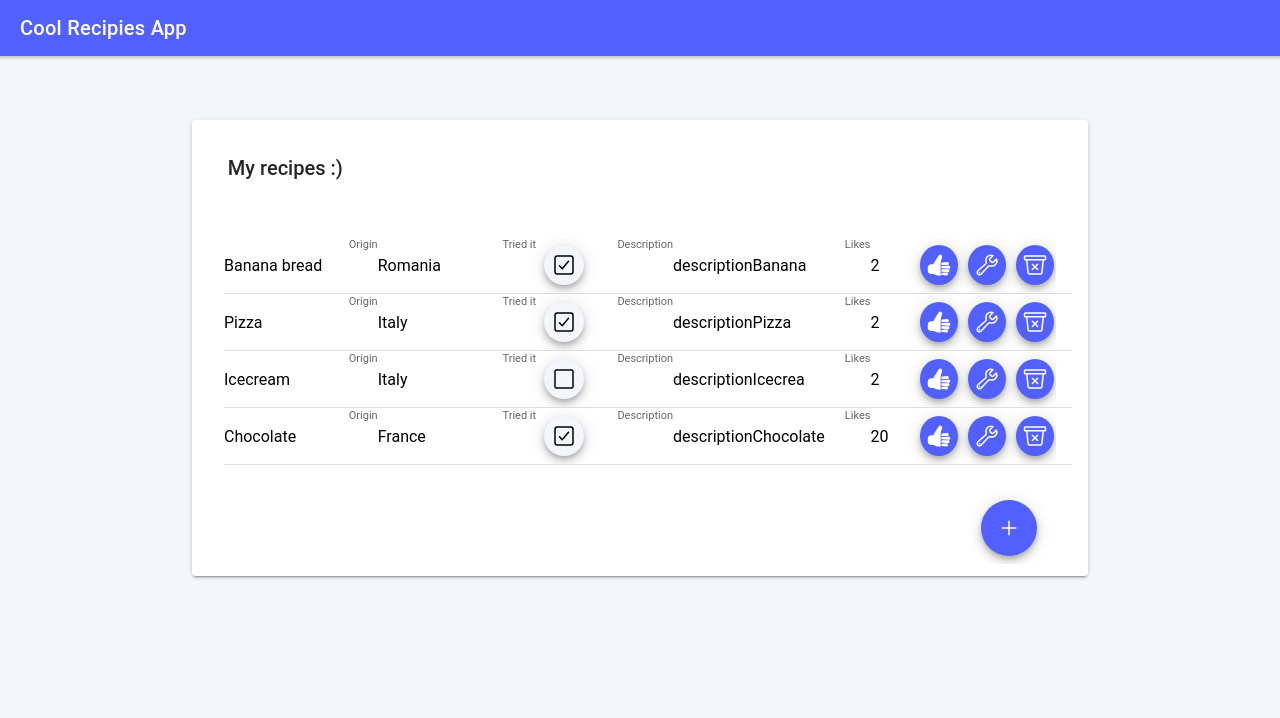
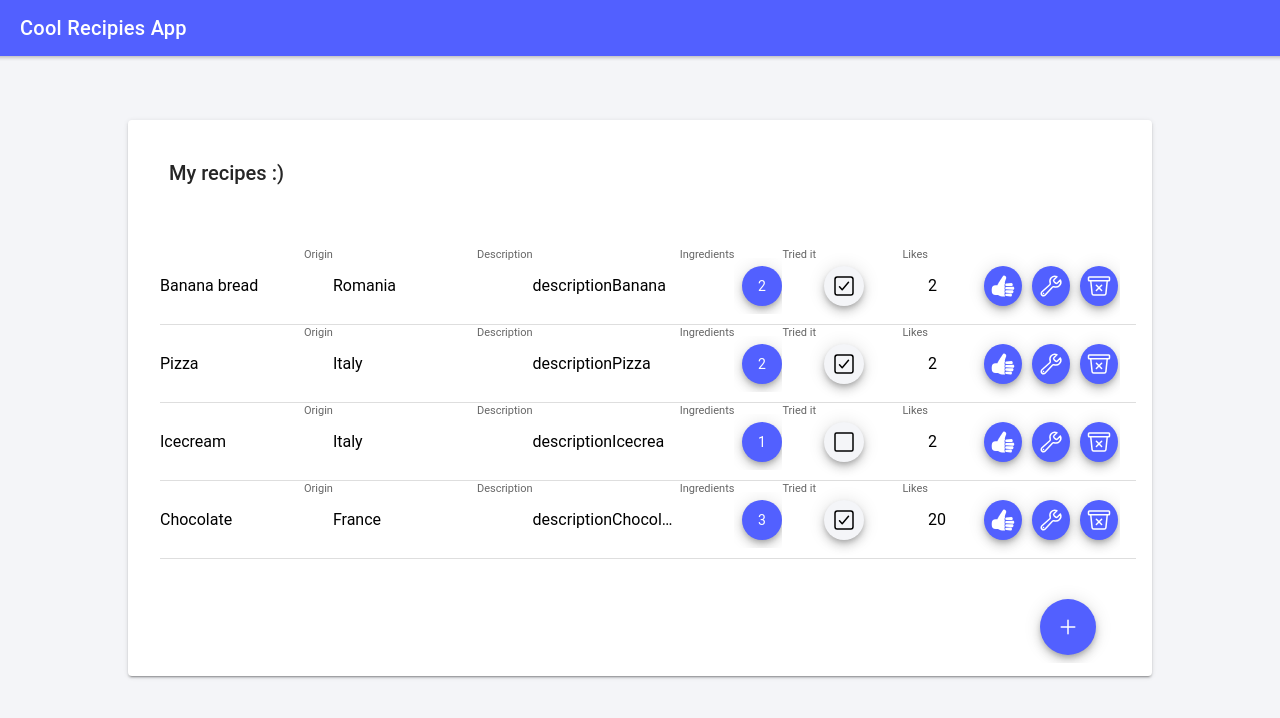
Before and after one commit to florentina-ban/ionic, a React (Create React App) app: page /home in a window 1280 px wide. Shown: the top 718 px of the page. Built offline with nearby package versions, Linux system fonts and the light colour scheme.

Commit message:
Add recipeIngredient

```diff
--- a/src/components/Recipe.tsx
+++ b/src/components/Recipe.tsx
@@ -1,4 +1,4 @@
-import {IonFabButton, IonIcon, IonItem, IonLabel, IonNote } from '@ionic/react';
+import {IonButton, IonFabButton, IonIcon, IonItem, IonLabel, IonNote } from '@ionic/react';
 import {  buildOutline, checkboxOutline,  squareOutline, thumbsUp, trashBinOutline } from 'ionicons/icons';
 import React, { useState } from 'react';
 import RecipePropsExt from '../interfaces/RecipePropsExt';
@@ -13,7 +13,7 @@ const Recipe: React.FC<RecipePropsExt> = (props) => {
         const likeNo = likes + 1;
         setState({...state, likes: likeNo});
     }
-    const {id, name, text, likes, date, triedIt, origin} = state;
+    const {id, name, text, likes, ingredients, date, triedIt, origin} = state;
 
     const onEditRecipe = () => {
         const { editRecipe } = state;
@@ -24,18 +24,24 @@ const Recipe: React.FC<RecipePropsExt> = (props) => {
       removeRecipe(id);
 
     }
+    const showIngredients = () => {
+      console.log(ingredients);
+    }
 
+    console.log("recipe");
   return (
         <IonItem>
           <IonLabel class="normalLabel">{name}</IonLabel>
           <IonNote>Origin</IonNote>
           <IonLabel class="normalLabel">{origin}</IonLabel>
+          <IonNote>Description</IonNote>
+          <IonLabel class="largeLabel">{text}</IonLabel>
+          <IonNote>Ingredients </IonNote>
+          <IonLabel class="smallLabel"><IonFabButton size="small" color="tertiary" onClick={showIngredients}>{ingredients?.length}</IonFabButton></IonLabel>
           <IonNote>Tried it</IonNote>
           { triedIt && <IonFabButton color="light" size="small"><IonIcon  icon={checkboxOutline}/></IonFabButton>}
           { !triedIt && <IonFabButton color="light" size="small"><IonIcon icon={squareOutline}/></IonFabButton> }
 
-          <IonNote>Description</IonNote>
-          <IonLabel class="largeLabel">{text}</IonLabel>
           <IonNote>Likes</IonNote>
           <IonLabel class="smallLabel">{likes}</IonLabel>
           <div className="flexInlineContainer">
--- a/src/components/RecipeList.tsx
+++ b/src/components/RecipeList.tsx
@@ -6,17 +6,42 @@ import { RouteComponentProps } from 'react-router';
 import RecipeProps from '../interfaces/RecipeProps';
 import { getLogger } from '../core';
 import { add, addCircleOutline } from 'ionicons/icons';
+import IngredientProps from '../interfaces/IngredientProp';
+import RecipeIngredientProps from '../interfaces/RecipeIngredientProps';
+import RecipeIngredient from './RecipeIngredient';
 
 const recipesProvider = () => {
     var recipeList: RecipeProps[]
+    const ingredients = ingredientProvider();
+    var recipeIngredients1, recipeIngredients2, recipeIngredients3, recipeIngredients4: RecipeIngredientProps[]
+    recipeIngredients1 = [{id: 1, ingredient: ingredients[0], quantity: 2},{id: 2, ingredient: ingredients[1], quantity: 3}]
+    recipeIngredients2 = [{id: 1, ingredient: ingredients[2], quantity: 1},{id: 2, ingredient: ingredients[3], quantity: 1.5}]
+    recipeIngredients3 = [{id: 1, ingredient: ingredients[0], quantity: 1}]
+    recipeIngredients4 = [{id: 1, ingredient: ingredients[3], quantity: 1},{id: 2, ingredient: ingredients[1], quantity: 2.2}, {id: 2, ingredient: ingredients[0], quantity: 2.2}]
+
     recipeList = [
-        { id: 1, name: "Banana bread", origin: "Romania", triedIt:true, date: new Date('2020-10-11'), text: "descriptionBanana", likes: 2},
-        { id: 2, name: "Pizza", origin: "Italy", triedIt:true, date: new Date('2020-10-11'), text: "descriptionPizza", likes: 2},
-        { id: 3, name: "Icecream", origin: "Italy", triedIt:false, date: new Date('2020-10-11'), text: "descriptionIcecrea", likes: 2},
-        { id: 4, name: "Chocolate",  origin: "France", triedIt:true, date: new Date('2020-10-11'), text: "descriptionChocolate", likes: 20}
+        { id: 1, name: "Banana bread", origin: "Romania", ingredients: recipeIngredients1, triedIt:true, date: new Date('2020-10-11'), text: "descriptionBanana", likes: 2},
+        { id: 2, name: "Pizza", origin: "Italy", ingredients: recipeIngredients2, triedIt:true, date: new Date('2020-10-11'), text: "descriptionPizza", likes: 2},
+        { id: 3, name: "Icecream", origin: "Italy", ingredients: recipeIngredients3, triedIt:false, date: new Date('2020-10-11'), text: "descriptionIcecrea", likes: 2},
+        { id: 4, name: "Chocolate",  origin: "France", ingredients: recipeIngredients4, triedIt:true, date: new Date('2020-10-11'), text: "descriptionChocolate", likes: 20}
     ];
     return recipeList;
    }
+
+const ingredientProvider = () =>{
+    var ingredients: IngredientProps[] = [];
+    const ingredient1 = {id: 1, name:"flour"};
+    const ingredient2 = {id: 2, name:"onion"};
+    const ingredient3 = {id: 3, name:"potatoes"};
+    const ingredient4 = {id: 4, name:"milk"};
+    ingredients.push(ingredient1);
+    ingredients.push(ingredient2);
+    ingredients.push(ingredient3);
+    ingredients.push(ingredient4);
+
+    return ingredients;
+}
+
 
 const RecipeList: React.FC<RouteComponentProps> = ({history}) =>  {
     const [state, setRecipes] = useState({
@@ -30,7 +55,9 @@ const RecipeList: React.FC<RouteComponentProps> = ({history}) =>  {
         const origin = "Romania";
         const date = new Date("2019-08-05");
         const triedIt = false;
-        const recipes2 = recipes.concat({ id, origin, date, triedIt, text, name, likes:0});
+        var ingredients: RecipeIngredientProps[];
+        ingredients = [];
+        const recipes2 = recipes.concat({ id, origin, date, ingredients, triedIt, text, name, likes:0});
         setRecipes({recipes: recipes2, selected: selected});
     }
     const removeRecipe = (id: number) => {
@@ -52,8 +79,8 @@ const RecipeList: React.FC<RouteComponentProps> = ({history}) =>  {
                     <IonCardTitle class="cardTitle">My recipes  :)</IonCardTitle>
                     <IonCardContent >
                         <IonList >
-                        {recipes.map(({id, text, name, likes, origin, date, triedIt}) =>
-                        <Recipe key={id} id={id} origin={origin} date={date} triedIt={triedIt} name={name} text={text} likes={likes}
+                        {recipes.map(({id, text, name, likes, ingredients, origin, date, triedIt}) =>
+                        <Recipe key={id} id={id} origin={origin} ingredients={ingredients} date={date} triedIt={triedIt} name={name} text={text} likes={likes}
                         editRecipe={id => history.push(`/item/${id}`)}
                         removeRecipe={id => removeRecipe(id)}/>
                         )}
--- a/src/components/recipeList.css
+++ b/src/components/recipeList.css
@@ -1,6 +1,6 @@
 #recipeList{
     display: block;
-    width: 70%;
+    width: 80%;
     margin: auto;
     margin-top: 5%;
 }
--- a/src/interfaces/IngredientProp.tsx
+++ b/src/interfaces/IngredientProp.tsx
@@ -1,5 +1,5 @@
 interface IngredientProps {
-    id: string;
+    id: number;
     name: string;
 }
 
--- /dev/null
+++ b/src/interfaces/RecipeIngredientProps.tsx
@@ -0,0 +1,9 @@
+import IngredientProps from "./IngredientProp";
+
+interface RecipeIngredientProps {
+    id: number;
+    ingredient: IngredientProps;
+    quantity: number;
+}
+
+export default RecipeIngredientProps;
--- a/src/interfaces/RecipeProps.tsx
+++ b/src/interfaces/RecipeProps.tsx
@@ -1,4 +1,4 @@
-import React from 'react';
+import RecipeIngredientProps from './RecipeIngredientProps';
 
 interface RecipeProps {
     id: number;
@@ -8,7 +8,7 @@ interface RecipeProps {
     text: string;
     triedIt: boolean;
     likes: number;
-
+    ingredients?: RecipeIngredientProps[];
 }
 
 export default RecipeProps;
```
Also changed, not shown: src/components/RecipeIngredient.tsx (+14 -5 lines), src/components/RecipeIngredients.tsx (added, +22 -0 lines), src/interfaces/oneRecipeProps.tsx (deleted, +0 -8 lines).
